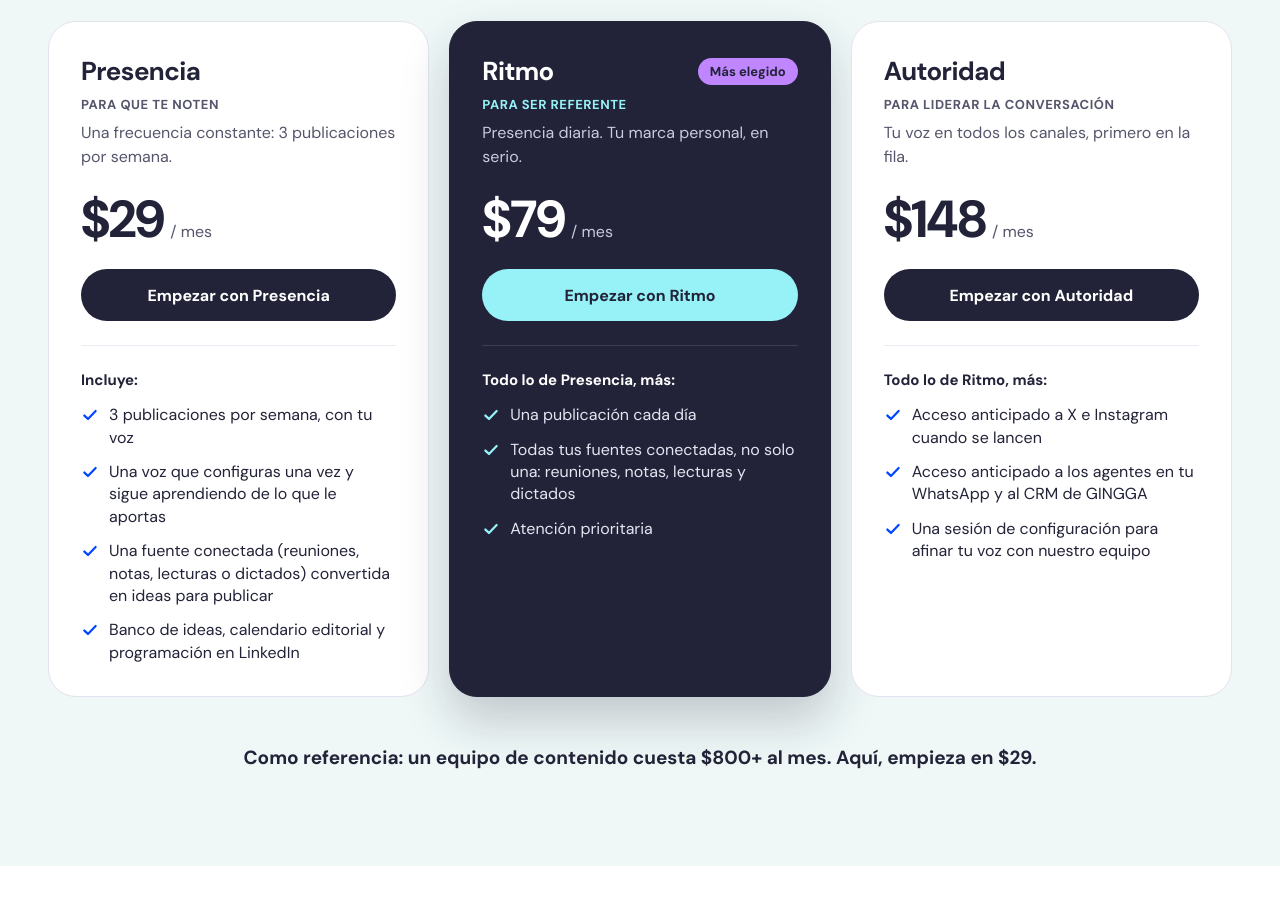
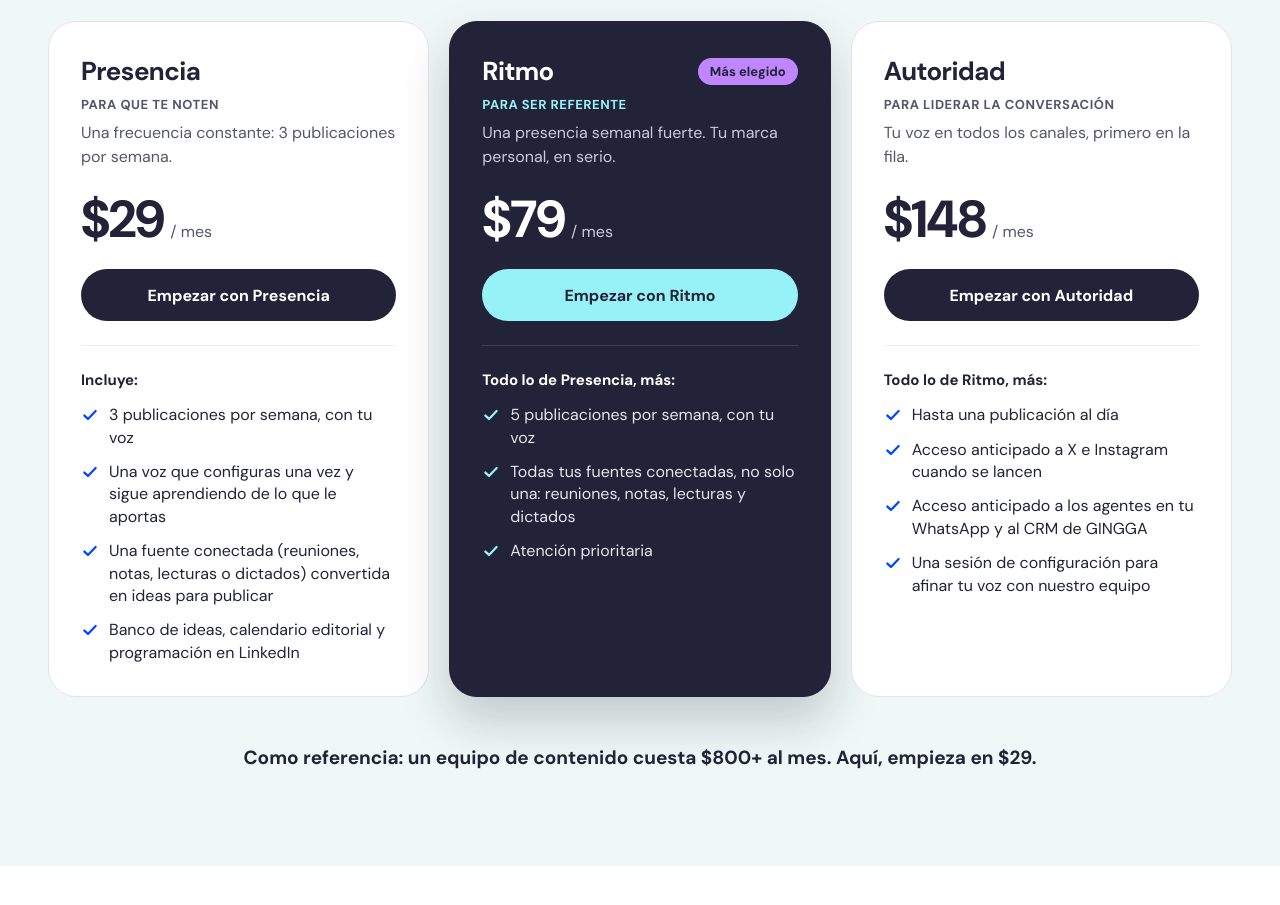
Before and after one commit to vlaguzman/gingga_landing, a Next.js app: page /es in a window 1280 px wide. Shown: the part 3560-4465 px from the top of the page. Built offline with nearby package versions, Linux system fonts and the light colour scheme.

Commit message:
feat(home): set Rhythm to 5 posts a week and Authority to up to one a day

```diff
--- a/src/data/home-copy.ts
+++ b/src/data/home-copy.ts
@@ -176,12 +176,12 @@ const en: HomeCopy = {
       {
         name: "Rhythm",
         tag: "To become the go-to voice",
-        tagline: "Daily presence. A personal brand, done properly.",
+        tagline: "A strong weekly presence. A personal brand, done properly.",
         price: "$79",
         cta: "Start with Rhythm",
         includesTitle: "Everything in Presence, plus:",
         features: [
-          "A post every day",
+          "5 posts a week, in your voice",
           "All your sources connected, not just one: meetings, notes, reading and dictation",
           "Priority support",
         ],
@@ -195,6 +195,7 @@ const en: HomeCopy = {
         cta: "Start with Authority",
         includesTitle: "Everything in Rhythm, plus:",
         features: [
+          "Up to one post a day",
           "Early access to X and Instagram as they launch",
           "Early access to agents on your WhatsApp and the GINGGA CRM",
           "A setup session to shape your voice with our team",
@@ -362,12 +363,12 @@ const es: HomeCopy = {
       {
         name: "Ritmo",
         tag: "Para ser referente",
-        tagline: "Presencia diaria. Tu marca personal, en serio.",
+        tagline: "Una presencia semanal fuerte. Tu marca personal, en serio.",
         price: "$79",
         cta: "Empezar con Ritmo",
         includesTitle: "Todo lo de Presencia, más:",
         features: [
-          "Una publicación cada día",
+          "5 publicaciones por semana, con tu voz",
           "Todas tus fuentes conectadas, no solo una: reuniones, notas, lecturas y dictados",
           "Atención prioritaria",
         ],
@@ -381,6 +382,7 @@ const es: HomeCopy = {
         cta: "Empezar con Autoridad",
         includesTitle: "Todo lo de Ritmo, más:",
         features: [
+          "Hasta una publicación al día",
           "Acceso anticipado a X e Instagram cuando se lancen",
           "Acceso anticipado a los agentes en tu WhatsApp y al CRM de GINGGA",
           "Una sesión de configuración para afinar tu voz con nuestro equipo",
```
